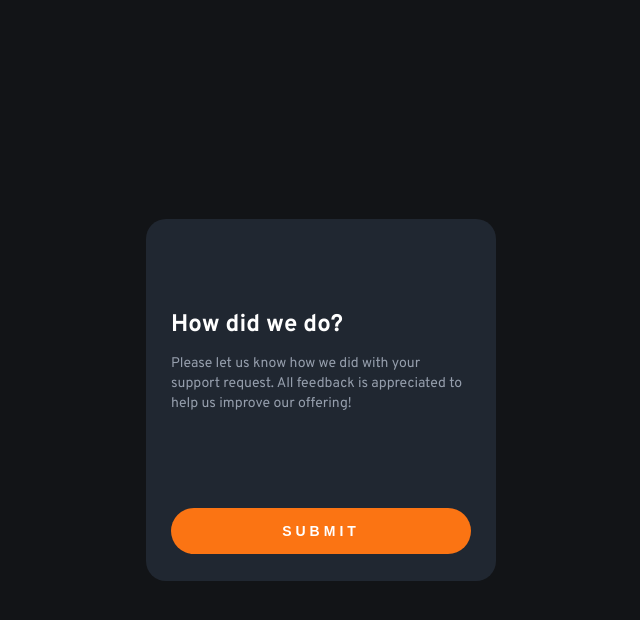
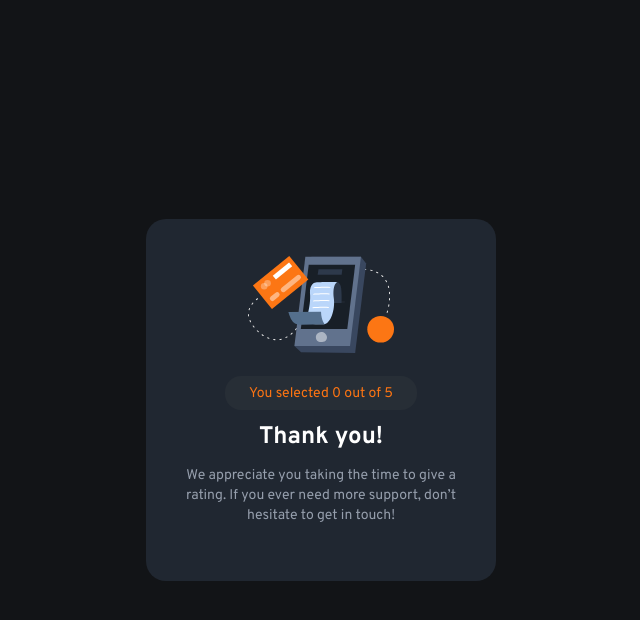
Before and after one commit to WillamiFerreira/Interactive-Rating-Component, a plain HTML site: page index.html in a window 1280 px wide. Both pictures are taken after a click on the button "SUBMIT". Shown: the whole page, without its empty margins (319-959 px from the left). Drawn offline with Linux system fonts and the light colour scheme.

Commit message:
último commit

```diff
--- a/index.html
+++ b/index.html
@@ -11,11 +11,11 @@
 <body>
     <div class="countainer">
         <div class="main">
-            <div>
-                <div class="staricon up-star">
+                <div id="estrela" class="staricon up-star">
                     <img src="imagens/icon-star.svg" alt="icon-star">
                 </div>
-                <div id="img-countainer"></div>
+                <img src="imagens/illustration-thank-you.svg" alt="" class="thanks-img" style="display: none;">
+                <div class="hating-msg" style="display: none;">exeplo</div>
                 <h1>How did we do?</h1>
                 <p>Please let us know how we did with your support request. All feedback is appreciated to help us improve our offering! </p>
                 <span>
@@ -25,8 +25,7 @@
                     <input type="button" value="4" class="staricon" onclick="gethate(this)" onmouseenter="mouseOnCircle(this)" onmouseleave="mouseOutCircle(this)" onmousedown="mouseDownCircle(this)" onmouseup="mouseUpCircle(this)"></input>
                     <input type="button" value="5" class="staricon" onclick="gethate(this)" onmouseenter="mouseOnCircle(this)" onmouseleave="mouseOutCircle(this)" onmousedown="mouseDownCircle(this)" onmouseup="mouseUpCircle(this)"></input>
                 </span>
-                <button id="submit" onclick="cleamHatePage(), funcao()">submit</button>
-                        </div>
+                <button id="submit"">submit</button>
             </div>
     </div>
 
--- a/script.js
+++ b/script.js
@@ -1,30 +1,36 @@
-var botao = window.document.getElementById("submit");
+let main = document.getElementsByClassName('main')[0];
+let estrela = document.getElementById('estrela');
+let titulo = document.getElementsByTagName('h1')[0];
+let thanks_img = document.getElementsByClassName('thanks-img')[0]
+let paragrafo = document.getElementsByTagName('p')[0]
+let span = document.getElementsByTagName('span')[0];
+let botao = window.document.getElementById("submit");
+let notaMsg = document.getElementsByClassName("hating-msg")[0];
+let nota = 0
+
 botao.addEventListener("mousedown", submit);
 botao.addEventListener("mouseup", botaoSai);
 
 function gethate(valor){
-    var nota = valor.value
-
+    nota = valor.value
 };
 
 function submit(){
+
     botao.style.backgroundColor = 'white';
     botao.style.color = '#fb7413';
+    estrela.style.display = 'none';
+    span.style.display = 'none';
+    botao.style.display = 'none';
+    titulo.innerHTML = 'Thank you!'
+    paragrafo.innerHTML = 'We appreciate you taking the time to give a rating.  If you ever need more support, don’t hesitate to get in touch!'
+    thanks_img.style.display = "block";
+    notaMsg.style.display='block';
+    notaMsg.innerHTML = `You selected ${nota} out of 5`;
+    thanks_img.style.margin = "auto";
+    main.classList.add('thanks_page');
 };
 
-function cleamHatePage(){
-    let estrelas = document.getElementsByClassName("staricon")
-    for (let i = 0; i<=estrelas.length;i++){
-        estrelas[i].style.visibility = 'hidden';
-    }
-
-}
-function funcao(){
-    let img_cont = document.getElementById('img-countainer')
-    let imgt = document.createElement("img")
-    imgt.src = "imagens/illustration-thank-you.svg";
-    img_cont.appendChild(imgt);
-}
 function botaoSai(){
     botao.style.backgroundColor = '#fb7413';
     botao.style.color = 'white';
--- a/style.css
+++ b/style.css
@@ -45,6 +45,26 @@ p{
     background-color: var(--Dark-Blue);
     border-radius: 20px;
     padding: 25px;
+
+}
+.thanks-img{
+    width: 145.5px;
+
+}
+.thanks_page{
+    display: flex;
+    flex-direction: column;
+    text-align: center;
+}
+.hating-msg{
+    margin: auto;
+    line-height: 35px;
+    font-size: 14px;
+    width: 192px;
+    height: 34px;
+    border-radius: 16px;
+    color: #fb7413;
+    background-color: #272E36;
 }
 span{
     display: flex;
```
